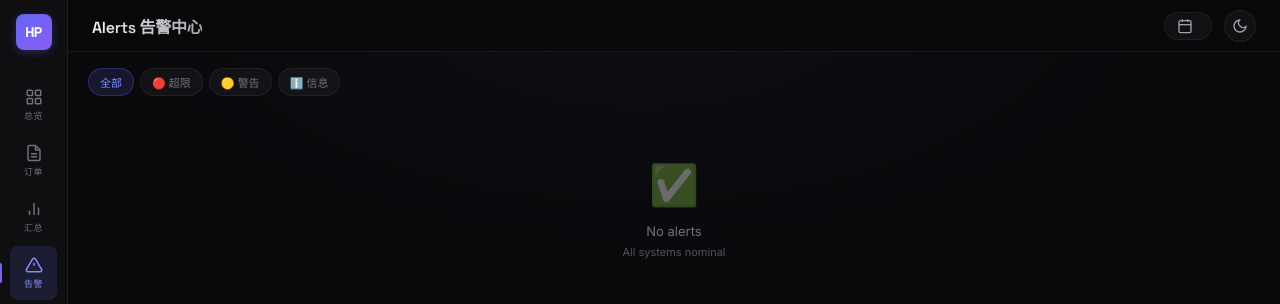
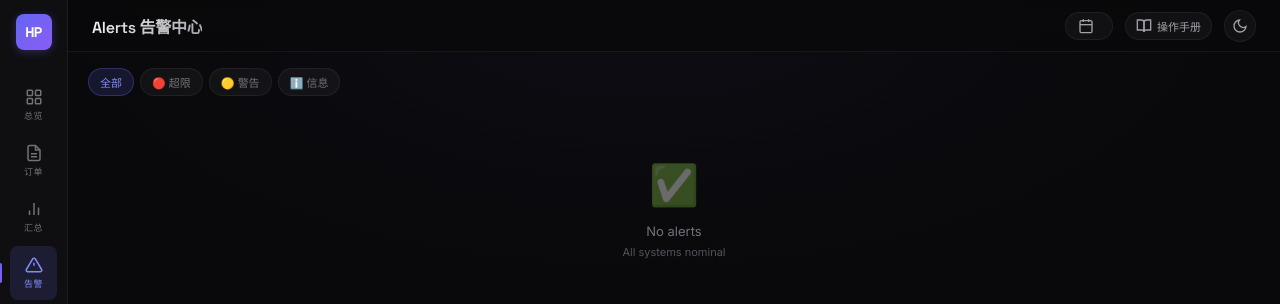
Before and after one commit to HuarongXu/HPMakingBatchManagement, a Flask app: page /alerts in a window 1280 px wide. Shown: the top 304 px of the page. Run offline with Flask 3, Linux system fonts and the light colour scheme; data that the repository does not hold is empty; some libraries are stand-ins or nearby versions.

Commit message:
chore: remove obsolete bat files, add manual page to topbar
- Delete install_and_run.bat (replaced by install.bat)
- Delete run_dashboard.bat (replaced by 启动工具.bat)
- Add /manual route serving tool_overview HTML from output/
- Add '操作手册' button in topbar next to theme toggle
- Update README and Requirement.md accordingly

```diff
--- a/BatchManagementTool/src/web_server.py
+++ b/BatchManagementTool/src/web_server.py
@@ -12,7 +12,7 @@ from datetime import datetime
 from pathlib import Path
 from typing import Any, Dict, List, Optional
 
-from flask import Flask, jsonify, render_template, request
+from flask import Flask, jsonify, render_template, request, send_from_directory
 
 from models import Batch, MakingSystem, ProductionOrder
 from summary_tables import SummaryTables, build_summary_tables
@@ -313,6 +313,21 @@ def alerts_page():
     return render_template("alerts.html", date_label=_DATA.get("date_label", ""))
 
 
+@app.route("/manual")
+def manual_page():
+    """Serve the tool manual / overview HTML from the output folder."""
+    output_dir = _BASE_DIR / "output"
+    # Find the latest tool_overview HTML
+    candidates = sorted(output_dir.glob("tool_overview_*.html"), reverse=True)
+    if candidates:
+        return send_from_directory(str(output_dir), candidates[0].name)
+    # Fallback to intro
+    intro = output_dir / "HP_Batch_Tool_Intro.html"
+    if intro.exists():
+        return send_from_directory(str(output_dir), "HP_Batch_Tool_Intro.html")
+    return "操作手册文件未找到。请检查 output/ 目录。", 404
+
+
 # ---------------------------------------------------------------------------
 # API endpoints (JSON)
 # ---------------------------------------------------------------------------
--- a/BatchManagementTool/static/css/style.css
+++ b/BatchManagementTool/static/css/style.css
@@ -170,6 +170,38 @@
     background: var(--surface-hover);
     border-color: var(--border-hover);
     color: var(--foreground);
+}
+
+/* --- Manual Button --- */
+.manual-btn {
+    display: inline-flex;
+    align-items: center;
+    gap: 5px;
+    padding: 5px 10px;
+    background: var(--surface);
+    border: 1px solid var(--border);
+    border-radius: var(--radius-full);
+    color: var(--foreground-muted);
+    text-decoration: none;
+    font-size: 11px;
+    font-family: var(--font-body);
+    cursor: pointer;
+    transition: all 200ms var(--ease-out);
+    white-space: nowrap;
+}
+
+.manual-btn:hover {
+    background: var(--surface-hover);
+    border-color: var(--border-hover);
+    color: var(--foreground);
+}
+
+.manual-btn svg {
+    flex-shrink: 0;
+}
+
+.manual-btn-text {
+    font-weight: 500;
 }
 
 .theme-toggle .icon-sun {
--- a/BatchManagementTool/templates/base.html
+++ b/BatchManagementTool/templates/base.html
@@ -64,6 +64,10 @@
                     <svg viewBox="0 0 24 24" fill="none" stroke="currentColor" stroke-width="2" width="16" height="16"><rect x="3" y="4" width="18" height="18" rx="2" ry="2"/><line x1="16" y1="2" x2="16" y2="6"/><line x1="8" y1="2" x2="8" y2="6"/><line x1="3" y1="10" x2="21" y2="10"/></svg>
                     <span>{{ date_label }}</span>
                 </div>
+                <a href="/manual" target="_blank" class="manual-btn" title="操作手册">
+                    <svg viewBox="0 0 24 24" fill="none" stroke="currentColor" stroke-width="2" width="16" height="16"><path d="M2 3h6a4 4 0 0 1 4 4v14a3 3 0 0 0-3-3H2z"/><path d="M22 3h-6a4 4 0 0 0-4 4v14a3 3 0 0 1 3-3h7z"/></svg>
+                    <span class="manual-btn-text">操作手册</span>
+                </a>
                 <button class="theme-toggle" id="theme-toggle" title="切换主题">
                     <svg class="icon-sun" viewBox="0 0 24 24" fill="none" stroke="currentColor" stroke-width="2" width="16" height="16"><circle cx="12" cy="12" r="5"/><line x1="12" y1="1" x2="12" y2="3"/><line x1="12" y1="21" x2="12" y2="23"/><line x1="4.22" y1="4.22" x2="5.64" y2="5.64"/><line x1="18.36" y1="18.36" x2="19.78" y2="19.78"/><line x1="1" y1="12" x2="3" y2="12"/><line x1="21" y1="12" x2="23" y2="12"/><line x1="4.22" y1="19.78" x2="5.64" y2="18.36"/><line x1="18.36" y1="5.64" x2="19.78" y2="4.22"/></svg>
                     <svg class="icon-moon" viewBox="0 0 24 24" fill="none" stroke="currentColor" stroke-width="2" width="16" height="16"><path d="M21 12.79A9 9 0 1 1 11.21 3 7 7 0 0 0 21 12.79z"/></svg>
```
Also changed, not shown: Requirement.md (+1 -1 lines), BatchManagementTool/README.md, 2 other files.
